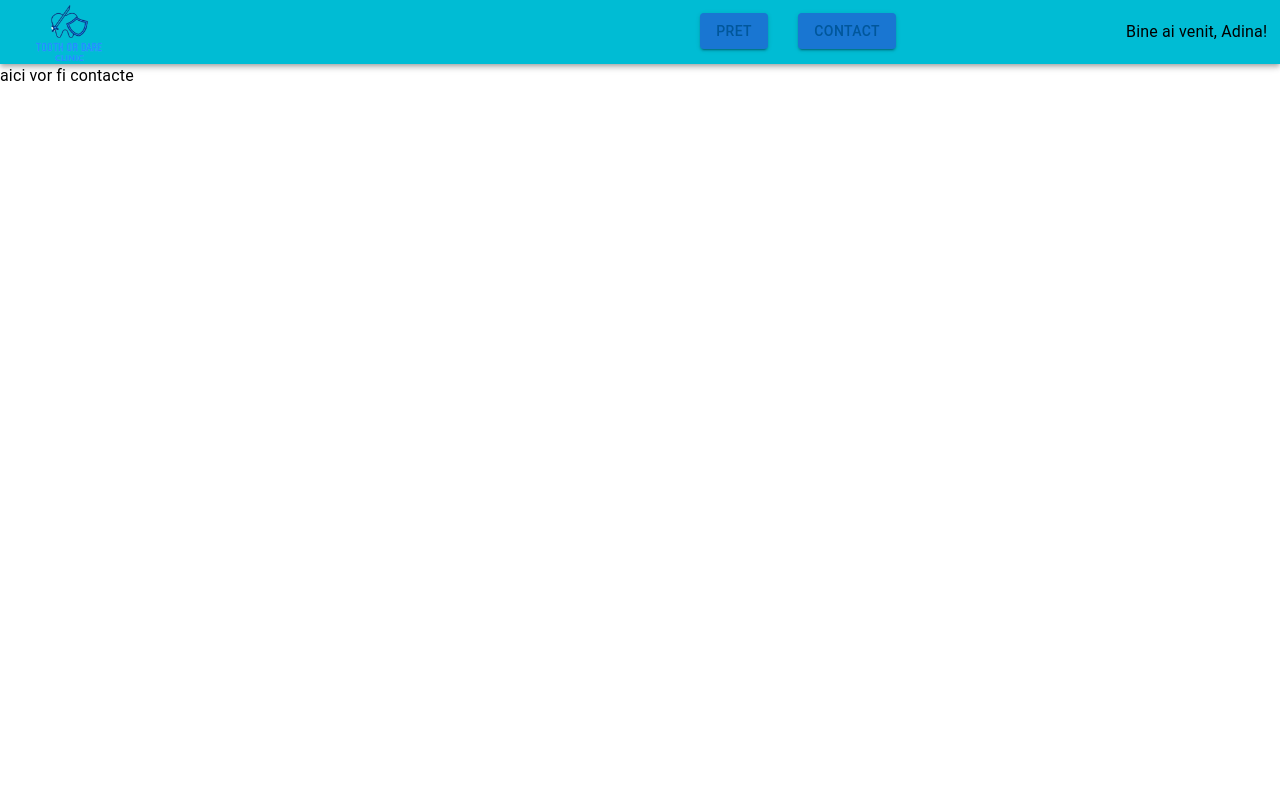
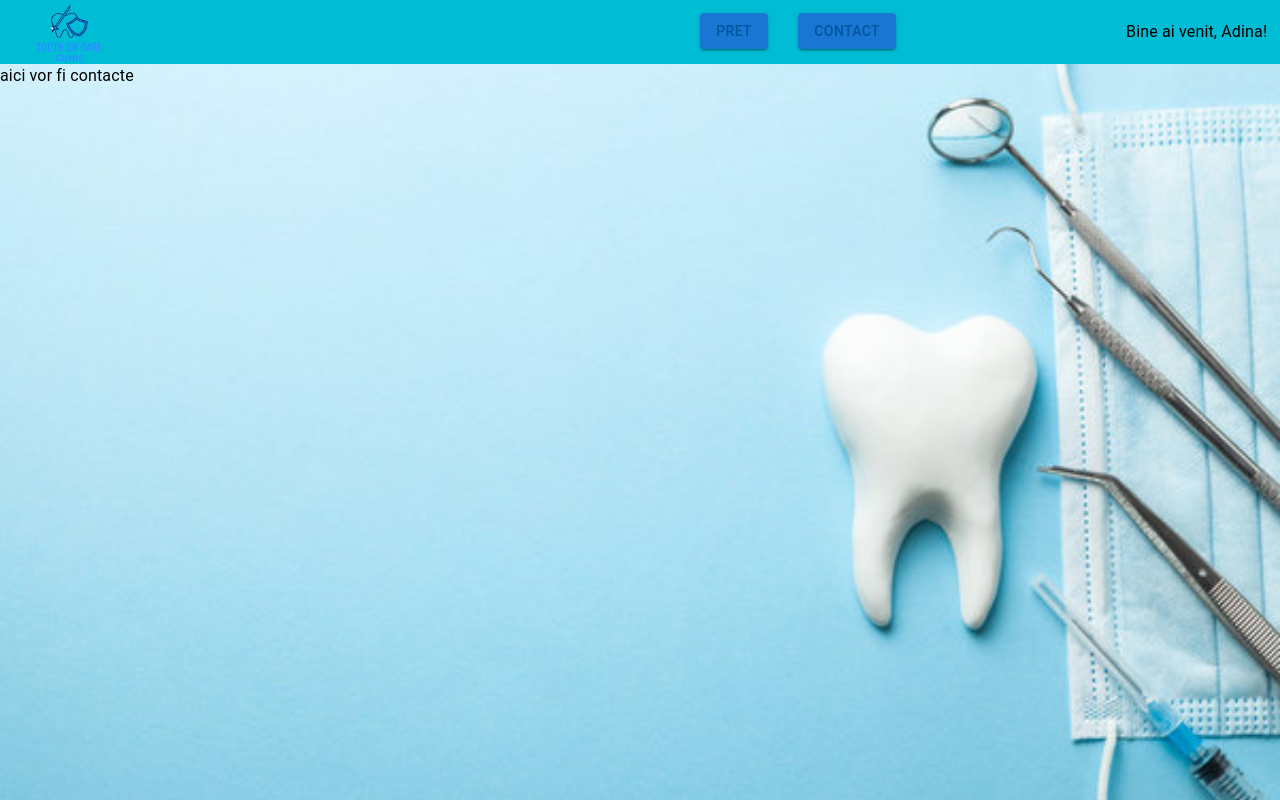
Before and after one commit to danproca00/ToothOrDare, a React (Create React App) app: page /Contact in a window 1280 px wide. Built offline with nearby package versions, Linux system fonts and the light colour scheme.

Commit message:
backround added to contact.js

```diff
--- a/src/Contact.js
+++ b/src/Contact.js
@@ -1,5 +1,6 @@
 import { Typography } from '@mui/material';
 import * as React from 'react';
+import imageBack from './imag/Background2.jpeg'
 
 
 
@@ -7,9 +8,12 @@ import * as React from 'react';
 
 function Contact() {
     return(
+        <div style={{ backgroundImage: `url(${imageBack})`, backgroundRepeat:'no-repeat', backgroundSize:'cover' , height:'92vh',  backgroundPosition:'center'}}>
         <Typography style={{width:'45vw', height:'50vh', justifyContent: 'center'}}>
             aici vor fi contacte
         </Typography>
+        </div>
+
     )
 }
 
```
